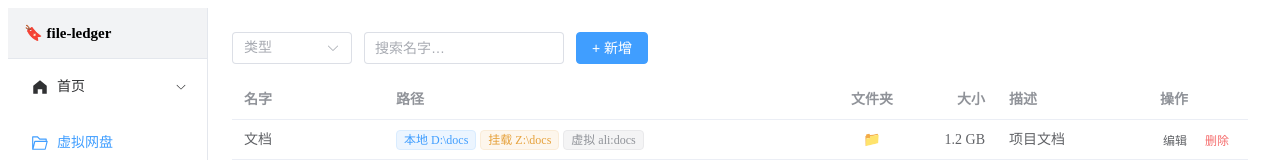
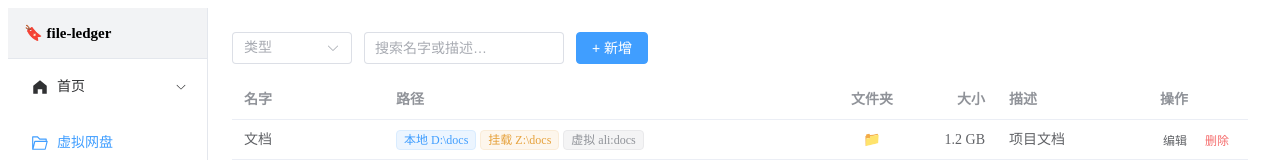
Before and after one commit to yehuoshun/file-ledger, a Vue app in the folder web/: page /cloud in a window 1280 px wide. Shown: the top 160 px of the page. Built offline with nearby package versions, Linux system fonts and the light colour scheme.

Commit message:
搜索覆盖名字+描述+路径

```diff
--- a/web/src/views/Cloud.vue
+++ b/web/src/views/Cloud.vue
@@ -8,7 +8,7 @@
 
       <el-input
         v-model="search"
-        placeholder="搜索名字…"
+        placeholder="搜索名字或描述…"
         clearable
         size="default"
         class="search-input"
@@ -104,7 +104,7 @@ const dirFilter = ref<boolean | null>(null)
 
 const filtered = computed(() =>
   entries.filter((e) => {
-    if (search.value && !e.alias.toLowerCase().includes(search.value.toLowerCase())) return false
+    if (search.value && !e.alias.toLowerCase().includes(search.value.toLowerCase()) && !e.note.toLowerCase().includes(search.value.toLowerCase())) return false
     if (dirFilter.value !== null && e.isDir !== dirFilter.value) return false
     return true
   })
```
